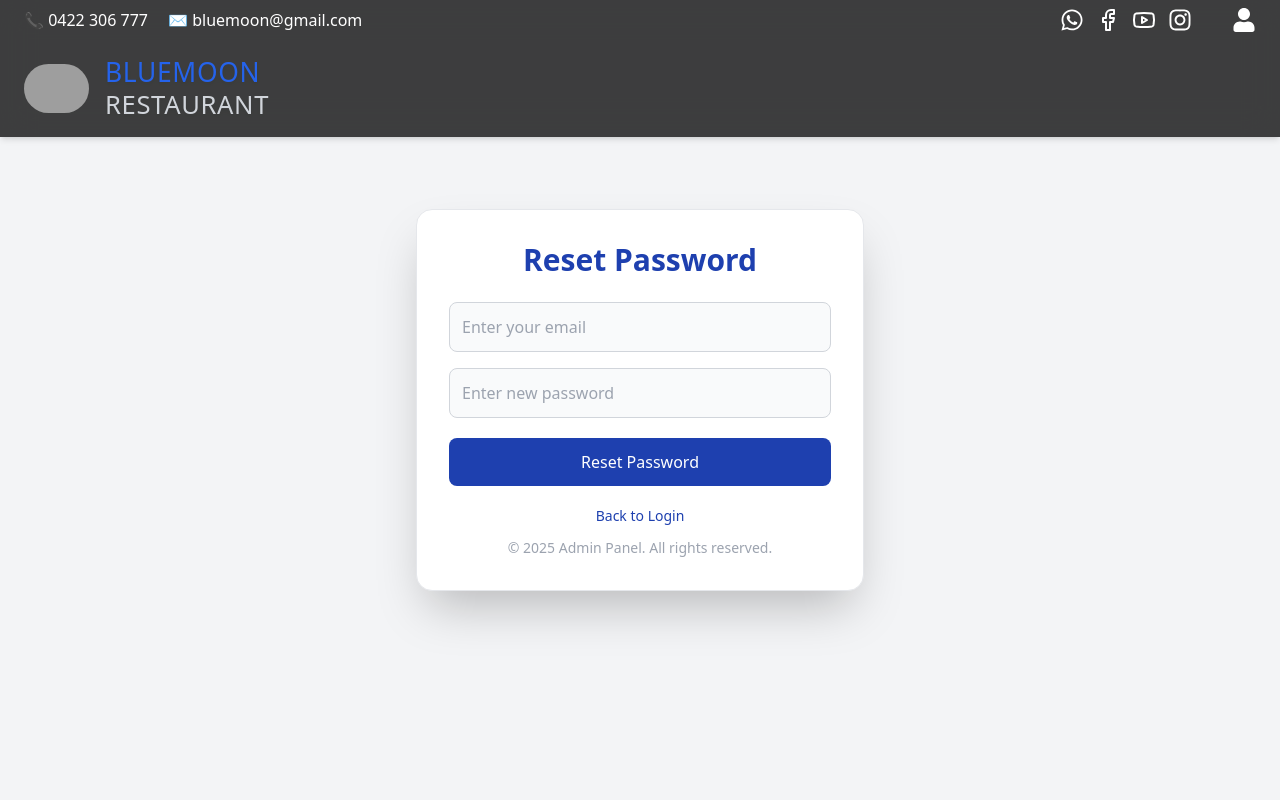
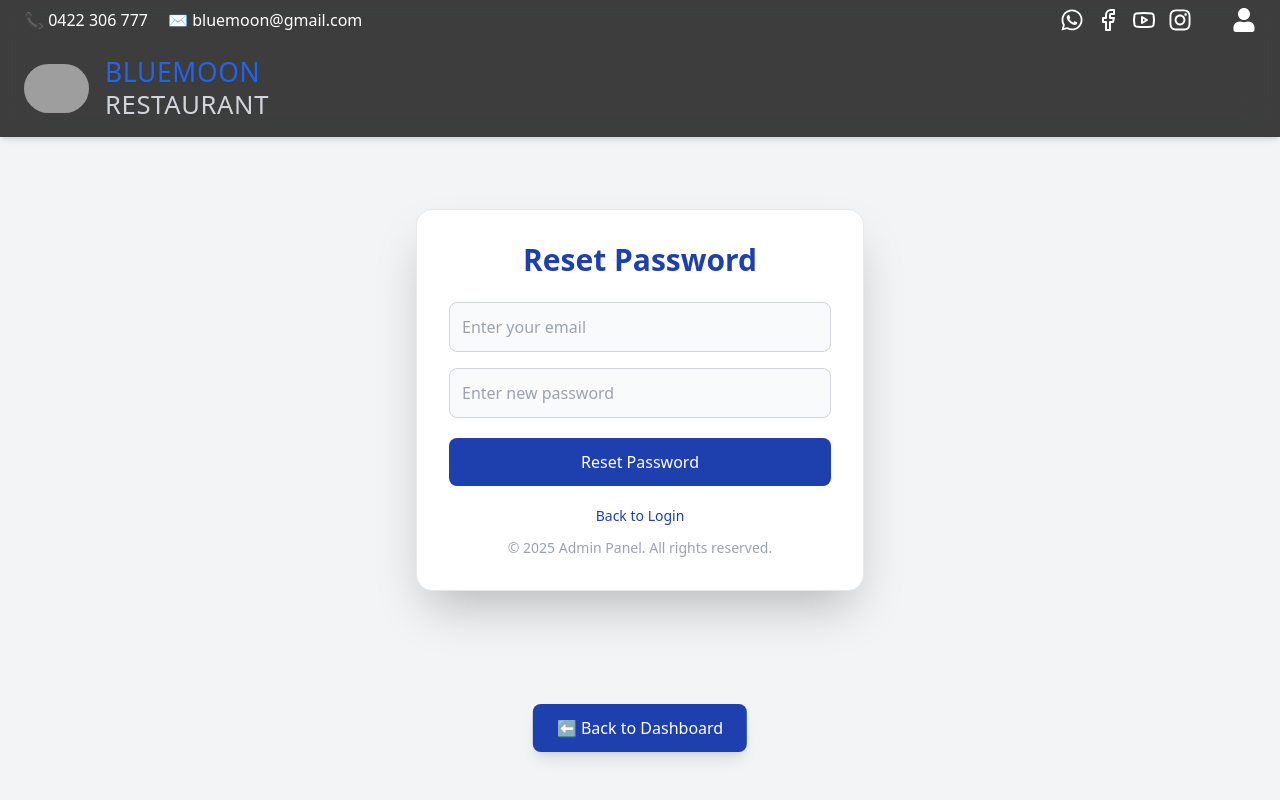
Before and after one commit to ShashankPrabhu21/Bluemoon, a Next.js app in the folder restaurant/: page /admin/user-management/forget-password in a window 1280 px wide. Shown: the top 800 px of the page. Built offline with nearby package versions, Linux system fonts and the light colour scheme; grey boxes are pictures that could not be loaded.

Commit message:
Updated contact menuItems

```diff
--- a/restaurant/src/app/admin/user-management/forget-password/page.tsx
+++ b/restaurant/src/app/admin/user-management/forget-password/page.tsx
@@ -82,7 +82,18 @@ export default function ResetPasswordPage() {
         <p className="text-center text-gray-400 text-sm mt-3">
           © {new Date().getFullYear()} Admin Panel. All rights reserved.
         </p>
+
       </div>
+      <div className="absolute bottom-12 left-1/2 transform -translate-x-1/2">
+  <button
+    onClick={() => (window.location.href = "/adminDashboard")}
+    className="bg-blue-800 text-white px-6 py-3 rounded-lg shadow-lg hover:bg-blue-900 transition-all duration-300"
+  >
+    ⬅️ Back to Dashboard
+  </button>
+</div>
+
     </div>
+
   );
 }
```
